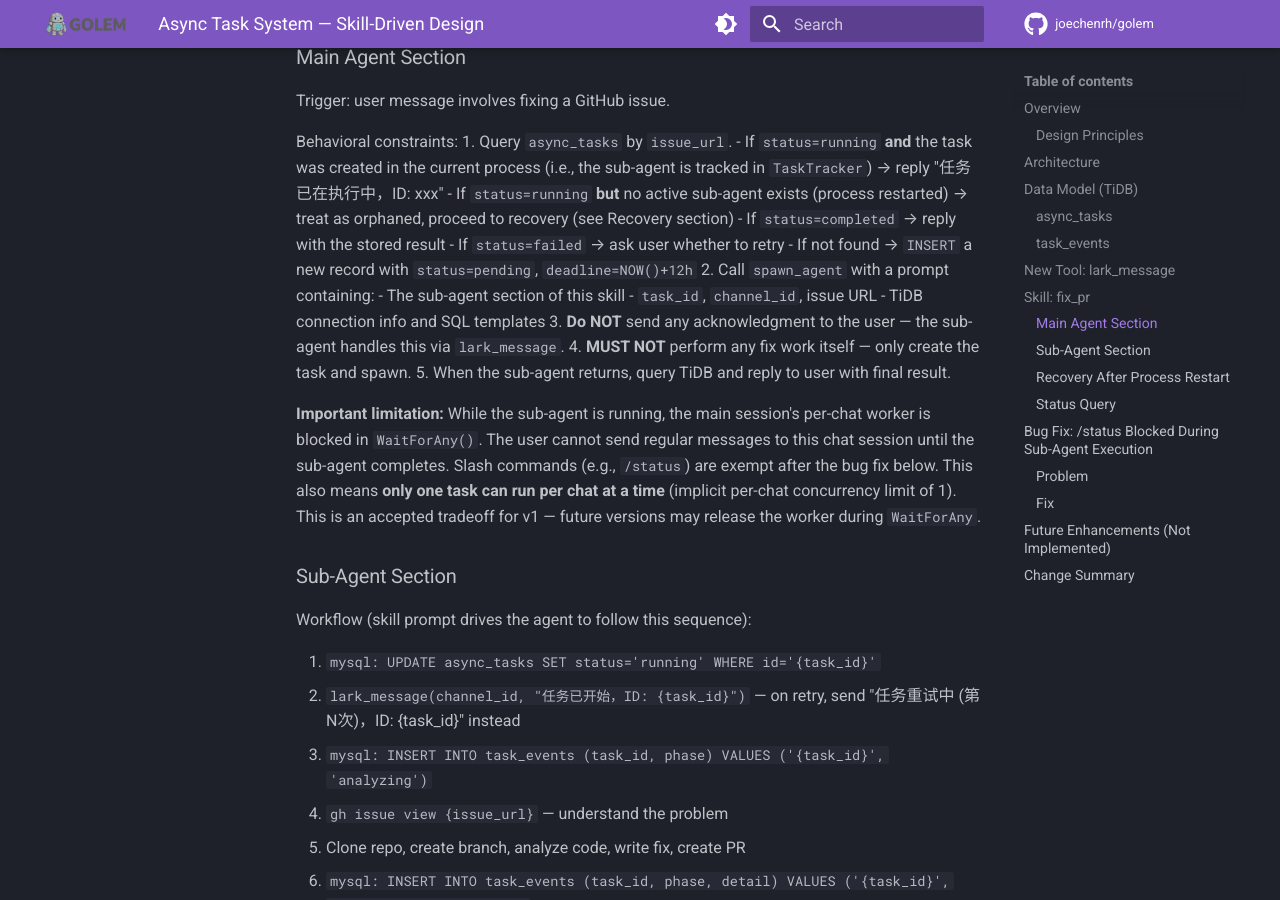
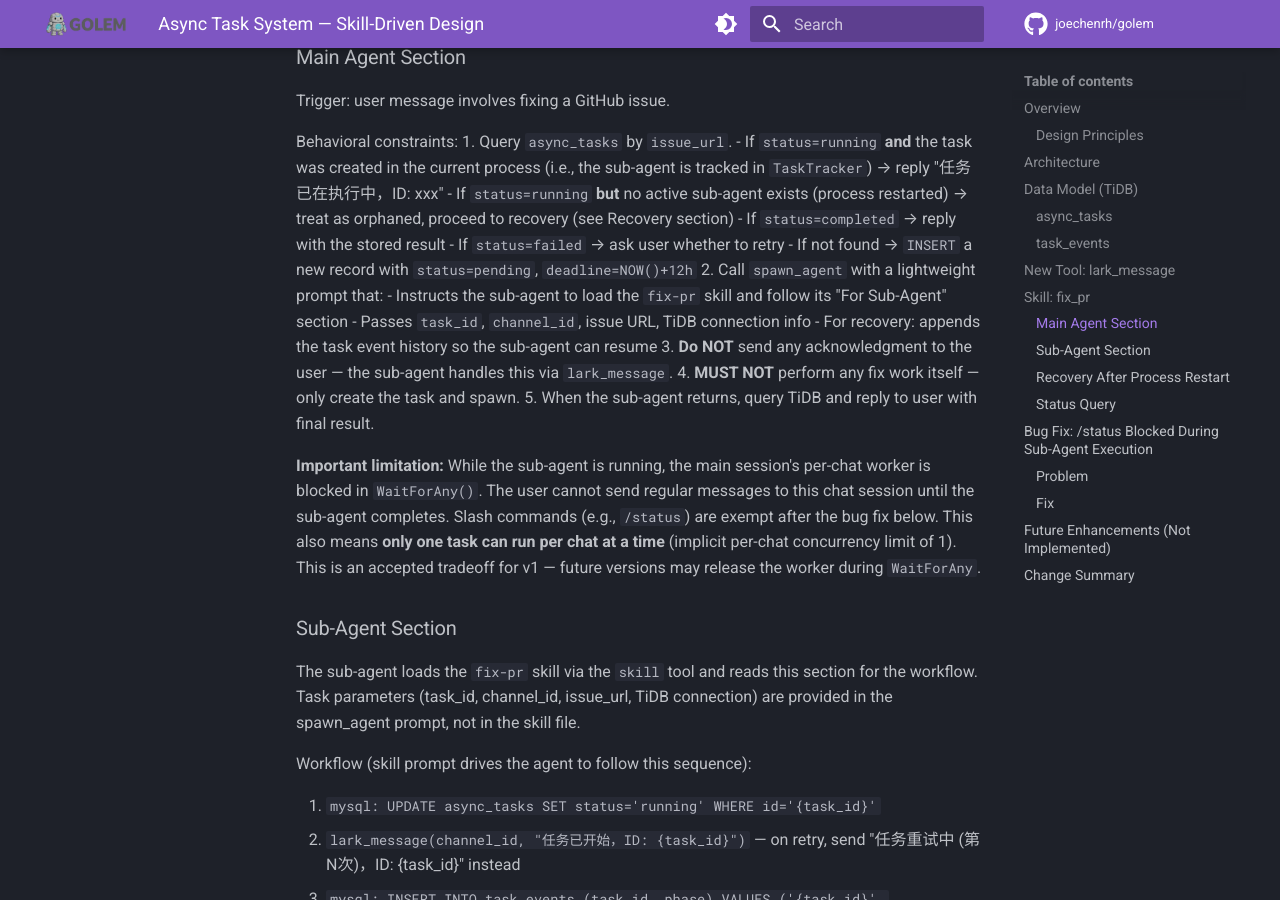
Before and after one commit to joechenrh/golem, an MkDocs documentation site: the page built from docs/superpowers/specs/2026-03-14-async-task-skill-design.md, in a window 1280 px wide and 900 px high, scrolled down 2649 px. Built offline with MkDocs 1.6.1 and Material for MkDocs 9.7.7, drawn with Linux system fonts in a browser that asks for light colours; comment, search, counter and statistics services are not loaded.

Commit message:
docs: restructure skill — spawn prompt in main agent, workflow in sub-agent
Main agent section now contains the lightweight spawn_agent prompt template
that tells the sub-agent to load the fix-pr skill. Sub-agent section keeps
the full workflow but is read by the sub-agent via skill tool, not inlined
in the spawn prompt.

Co-Authored-By: Claude Opus 4.6 (1M context) <noreply@anthropic.com>

```diff
--- a/docs/superpowers/specs/2026-03-14-async-task-skill-design.md
+++ b/docs/superpowers/specs/2026-03-14-async-task-skill-design.md
@@ -102,10 +102,10 @@ Behavioral constraints:
    - If `status=completed` → reply with the stored result
    - If `status=failed` → ask user whether to retry
    - If not found → `INSERT` a new record with `status=pending`, `deadline=NOW()+12h`
-2. Call `spawn_agent` with a prompt containing:
-   - The sub-agent section of this skill
-   - `task_id`, `channel_id`, issue URL
-   - TiDB connection info and SQL templates
+2. Call `spawn_agent` with a lightweight prompt that:
+   - Instructs the sub-agent to load the `fix-pr` skill and follow its "For Sub-Agent" section
+   - Passes `task_id`, `channel_id`, issue URL, TiDB connection info
+   - For recovery: appends the task event history so the sub-agent can resume
 3. **Do NOT** send any acknowledgment to the user — the sub-agent handles this via `lark_message`.
 4. **MUST NOT** perform any fix work itself — only create the task and spawn.
 5. When the sub-agent returns, query TiDB and reply to user with final result.
@@ -113,6 +113,8 @@ Behavioral constraints:
 **Important limitation:** While the sub-agent is running, the main session's per-chat worker is blocked in `WaitForAny()`. The user cannot send regular messages to this chat session until the sub-agent completes. Slash commands (e.g., `/status`) are exempt after the bug fix below. This also means **only one task can run per chat at a time** (implicit per-chat concurrency limit of 1). This is an accepted tradeoff for v1 — future versions may release the worker during `WaitForAny`.
 
 ### Sub-Agent Section
+
+The sub-agent loads the `fix-pr` skill via the `skill` tool and reads this section for the workflow. Task parameters (task_id, channel_id, issue_url, TiDB connection) are provided in the spawn_agent prompt, not in the skill file.
 
 Workflow (skill prompt drives the agent to follow this sequence):
 
```
Also changed, not shown: docs/superpowers/plans/2026-03-15-async-task-system.md (+50 -31 lines).
